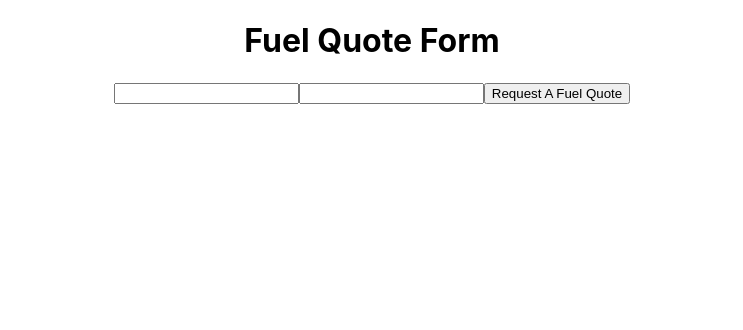
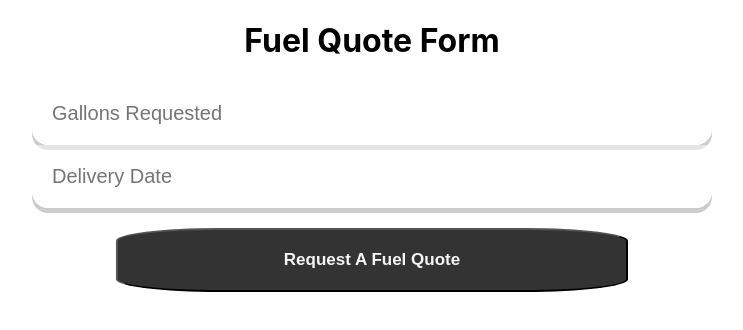
Before and after one commit to mathews1193/Fuel-Management-System, a React (Create React App) app: page /fuel-quote in a window 1280 px wide. Shown: the top 330 px of the page, without its empty margins (268-1011 px from the left). Built offline with nearby package versions, Linux system fonts and the light colour scheme.

Commit message:
added a button / centered input boxes

```diff
--- /dev/null
+++ b/src/components/Fuel.css
@@ -0,0 +1,37 @@
+.fuel-form{
+  display: flex;
+  flex-direction: column;
+  align-items: center;
+
+}
+.fuel-form .fuel{
+    display:block;
+    width: 50%;
+    padding:20px;
+
+    appearance: none;
+    background:none;
+    border:none;
+    outline:none;
+    background-color: rgba(255,255,255,0.5);
+    border-radius: 0px 0px 16px 16px;
+
+    box-shadow: 0px 5px rgba(0,0,0,0.2);
+
+    color:#313131;
+    font-size:20px;
+
+    transition: 0.4s ease;
+  }
+  .btn-container{
+    padding-top:20px;
+  }
+  .btn-fuel{
+    width:40%;
+    color:whitesmoke;
+    font-size:17px;
+    font-weight:600;
+    background-color:#333;
+    border-radius: 20%;
+    padding:20px 5px;
+  }
--- a/src/components/Fuel.js
+++ b/src/components/Fuel.js
@@ -1,20 +1,28 @@
 import React from 'react';
+import "./Fuel.css";
 
 function Fuel() {
     return (
-        <div>
+        <div className="form">
             <h1> Fuel Quote Form</h1>
-
+            <div className="fuel-form">
                 <input
                 type = "text"
+                className="fuel"
+                placeholder="Gallons Requested"
                 autofocus required
                 />
                 <input
                 type = "text"
+                className="fuel"
+                placeholder="Delivery Date"
                 autofocus required
                 />
+            </div>
+            <div className="btn-container" >
+                <button className="btn-fuel">Request A Fuel Quote</button>
+            </div>
 
-            <button>Request A Fuel Quote</button>
         </div>
     )
 }
```
Lines whose indentation alone changed are shown as unchanged.
